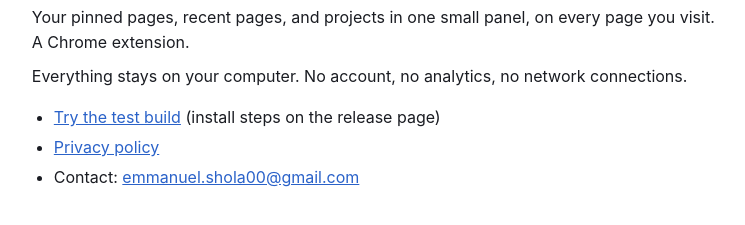
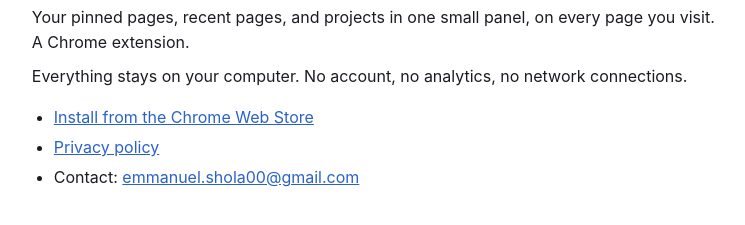
Before and after one commit to kinu01/sidedesk, a plain HTML site: page index.html in a window 1280 px wide. Shown: the part 77-302 px from the top of the page, without its empty margins (265-1010 px from the left). Drawn offline with Linux system fonts and the light colour scheme.

Commit message:
Point the install links to the Chrome Web Store listing (#1)

```diff
--- a/index.html
+++ b/index.html
@@ -20,7 +20,7 @@
 <p>Your pinned pages, recent pages, and projects in one small panel, on every page you visit. A Chrome extension.</p>
 <p>Everything stays on your computer. No account, no analytics, no network connections.</p>
 <ul>
-  <li><a href="https://github.com/kinu01/sidedesk/releases/latest">Try the test build</a> (install steps on the release page)</li>
+  <li><a href="https://chromewebstore.google.com/detail/sidedesk/acplcfkcdkoffgaclfkeccgppleckmak">Install from the Chrome Web Store</a></li>
   <li><a href="privacy/">Privacy policy</a></li>
   <li>Contact: <a href="mailto:emmanuel.shola00@gmail.com">emmanuel.shola00@gmail.com</a></li>
 </ul>
```
Also changed, not shown: 1 other file.
